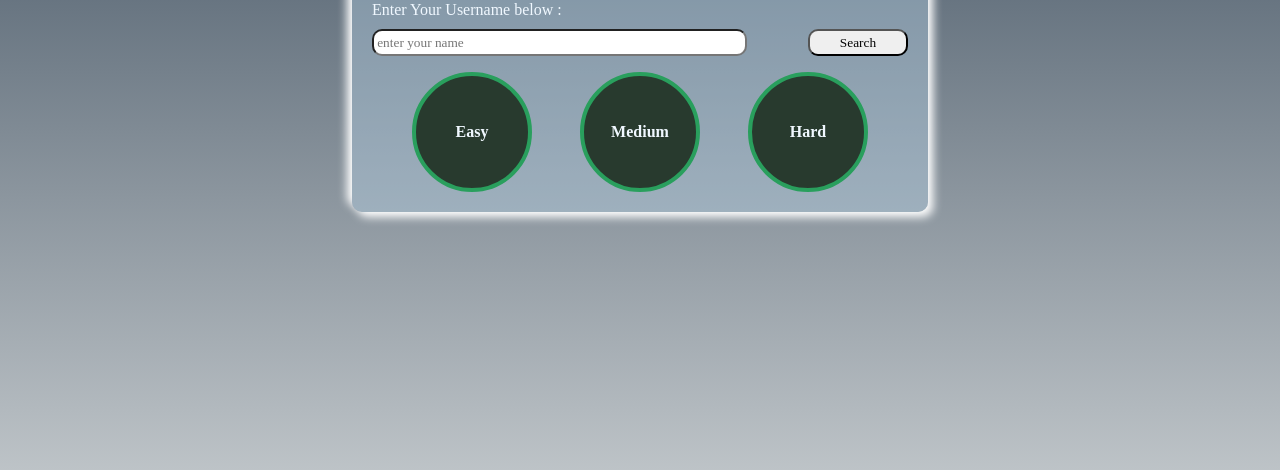
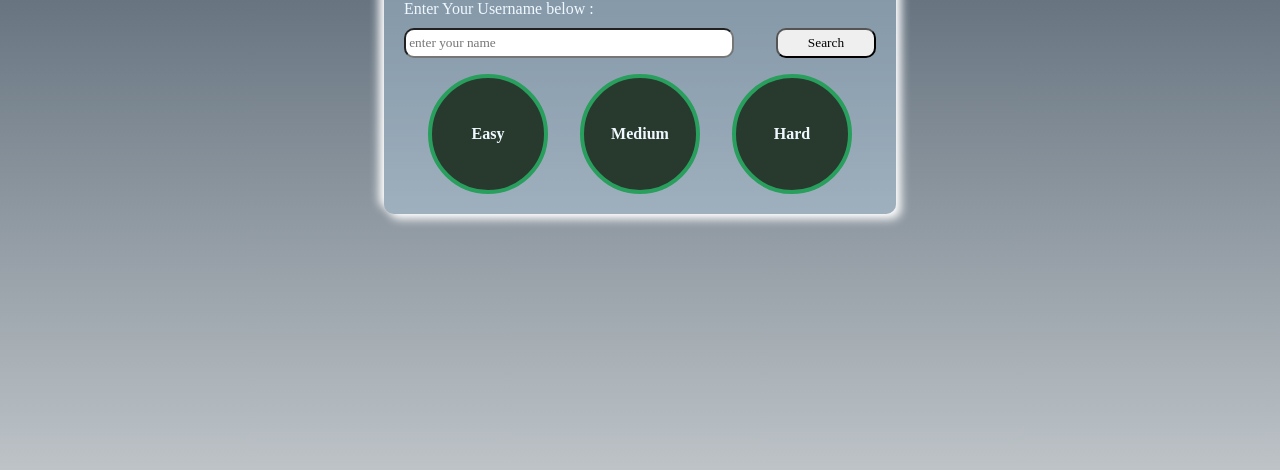
Before and after one commit to Priyansu22382/CheckLeetCodeProfileProject, a plain HTML site: page index.html in a window 1280 px wide. Shown: the part 330-800 px from the top of the page. Drawn offline with Linux system fonts and the light colour scheme.

Commit message:
Update style.css

```diff
--- a/style.css
+++ b/style.css
@@ -23,8 +23,8 @@ body{
     background-color: #bcdbf15a;
     padding : 20px;
     border-radius: 10px;
-    width : 45%;
-    max-width: 800px;
+    width : 40%;
+    max-width: 700px;
     box-shadow: 5px 5px 10px white, -5px -5px 10px white;
 }
 h1{
@@ -42,6 +42,7 @@ h1{
 }
 #user-input{
     width: 70%;
+    height : 30px;
     padding : 0.2rem;
     border-radius: 10px;
 }
```
